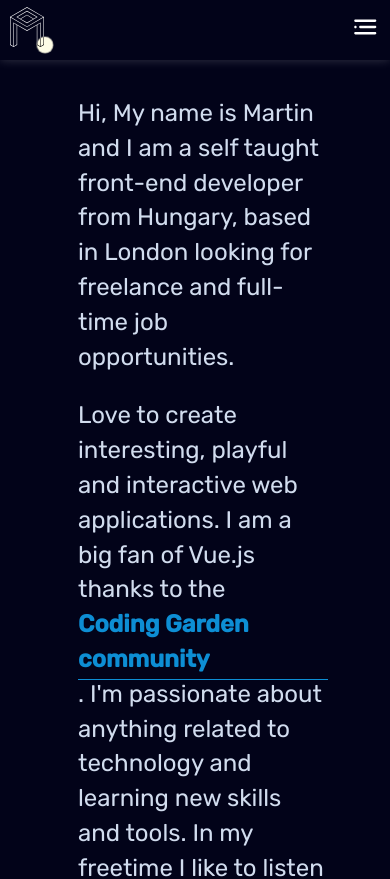
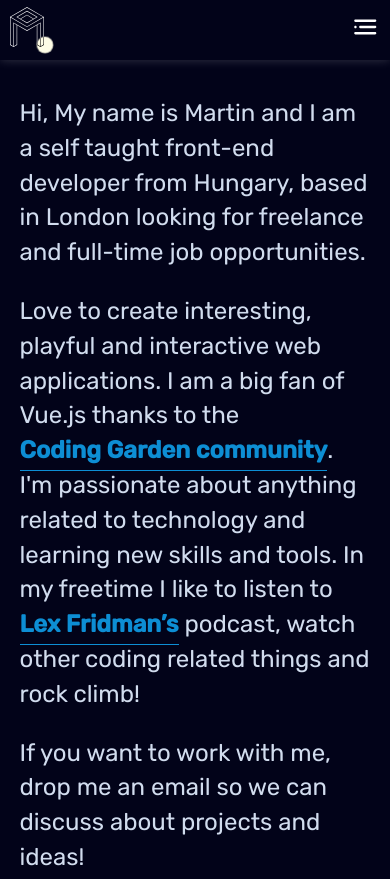
Before and after one commit to olaszm/personal-portfolio, a Vue app: page /about in a window 390 px wide. Shown: the top 879 px of the page. Built offline with nearby package versions, Linux system fonts and the light colour scheme.

Commit message:
about:mobile width fix

```diff
--- a/src/views/About.vue
+++ b/src/views/About.vue
@@ -64,6 +64,9 @@ export default {
   margin-top: 3rem;
   margin-bottom: 5rem;
   width: 60%;
+   @media (max-width: $mobile) {
+      width: 90%;
+    }
   &__me {
     margin-bottom: 2rem;
     min-width: 250px;
```
